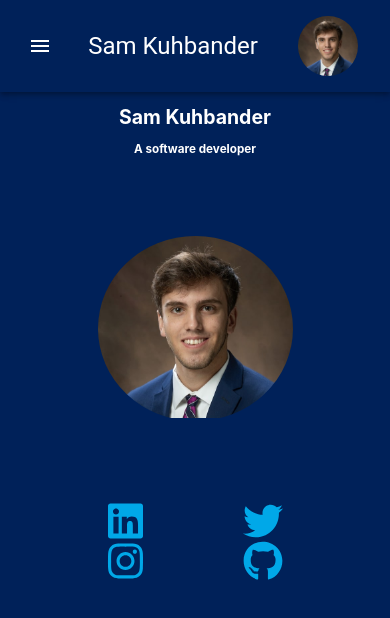
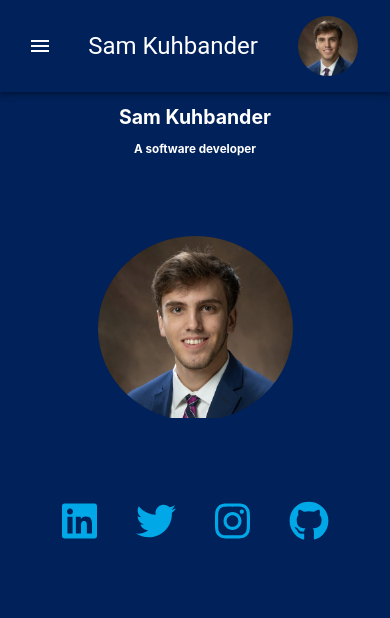
Before and after one commit to samkuhbander/PersonalWebsite, a React (Create React App) app: page / in a window 390 px wide. Shown: the top 618 px of the page. Built offline with nearby package versions, Linux system fonts and the light colour scheme.

Commit message:
made the footer responsive

```diff
--- a/src/components/footer.js
+++ b/src/components/footer.js
@@ -13,7 +13,7 @@ import {
 function Footer() {
     return (
         <div className="Footer">
-            <Container>
+            <Container sx={{ display: "block", marginX: "auto", textAlign: "center" }}>
             <a href="https://www.linkedin.com/in/samuel-kuhbander/"
                 rel="noopener noreferrer"
                 className="linkedin social" target="_blank">
--- a/src/css/footer.css
+++ b/src/css/footer.css
@@ -10,20 +10,11 @@
 }
 
   a.social {
-    margin: 0 3rem;
-    padding: 2px;
-    height: 40px;
-    width: 40px;
+    margin: 5vw;
   }
 
   a.social:hover {
-    border: white;
-    border-style: dashed;
-    border-radius: 50%;
-    margin: 0 3rem;
-    padding-top: 2vh;
-    height: 40px;
-    width: 40px;
+    color: white;
   }
 
   a {
```
